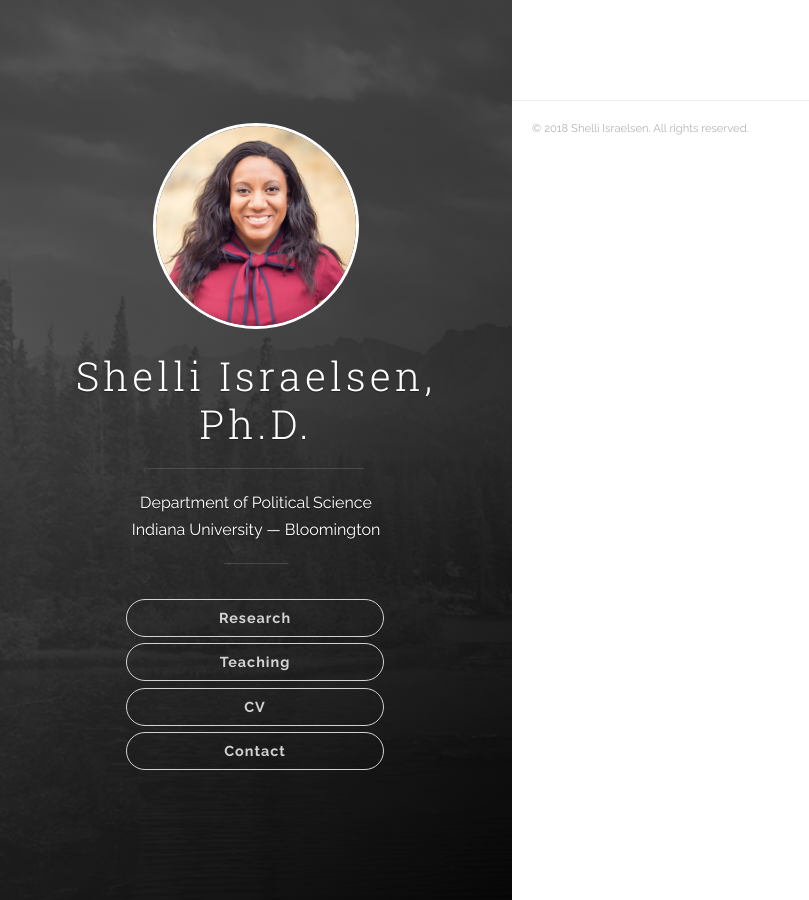
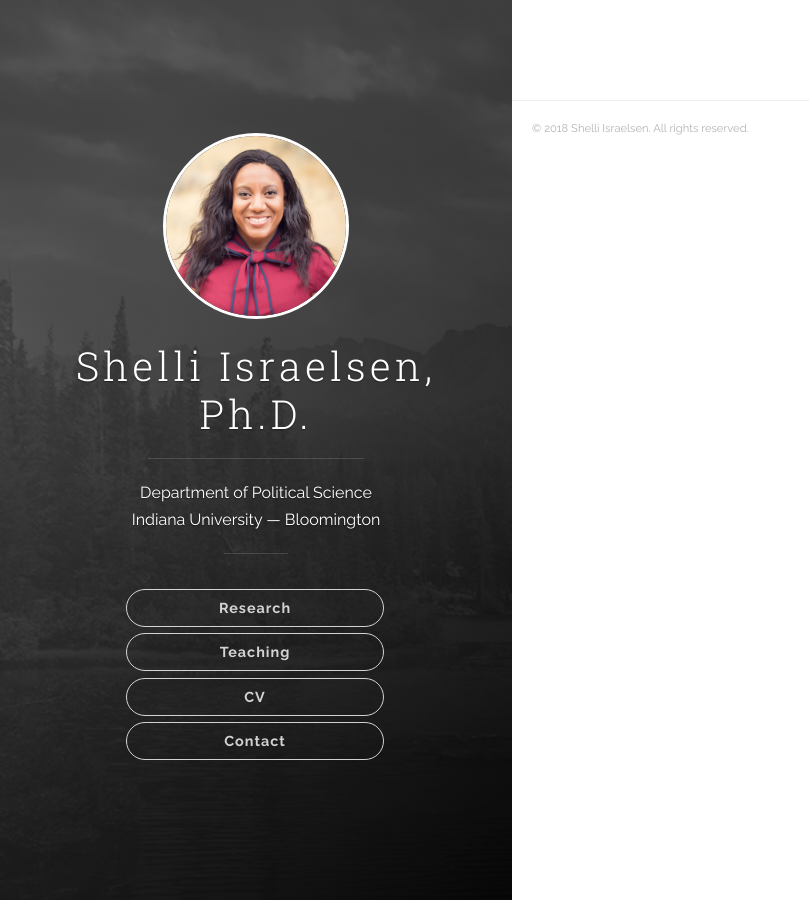
Before and after one commit to jisraelsen/shelliisraelsen.com, a Jekyll site: the page built from index.html, in a window 1280 px wide. Shown: the whole page, without its empty margins (0-809 px from the left). Built offline with Jekyll 4.4.1, drawn with Linux system fonts in a browser that asks for light colours; nearby versions of some CDN libraries.

Commit message:
Update styles

```diff
--- a/css/main.css
+++ b/css/main.css
@@ -49,8 +49,8 @@ pre.highlight code,
 .user-image {
   margin-bottom: 1.2em;
   position: relative;
-  width: 200px;
-  height: 200px;
+  width: 180px;
+  height: 180px;
   border: 3px solid #fff;
   border-radius: 100%;
 }
@@ -91,7 +91,7 @@ h1.post-title {
 }
 
 .panel-cover__description--main .panel-cover__description {
-  font-size: 90%;
+  font-size: 85%;
   color: #ddd;
   margin-top: 1.2em;
   text-align: justify;
```
